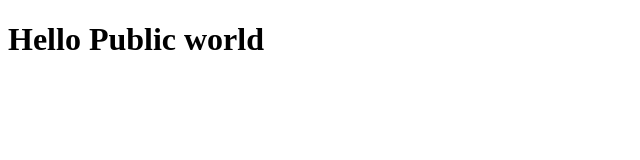
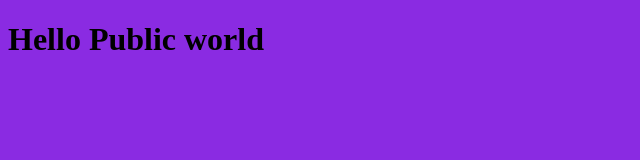
Before and after one commit to studentak007/Project3, a plain HTML site: page index.html in a window 1280 px wide. Shown: the whole page, without its empty margins (0-640 px from the left). Drawn offline with Linux system fonts and the light colour scheme.

Commit message:
added style

```diff
--- a/index.html
+++ b/index.html
@@ -4,6 +4,7 @@
     <meta charset="UTF-8">
     <meta name="viewport" content="width=device-width, initial-scale=1.0">
     <title>Document</title>
+<link rel="stylesheet" href="style.css"
 </head>
 <body>
 <h1>Hello Public world</h1>
--- /dev/null
+++ b/style.css
@@ -0,0 +1,3 @@
+body{
+background-color: blueviolet;
+}
```
